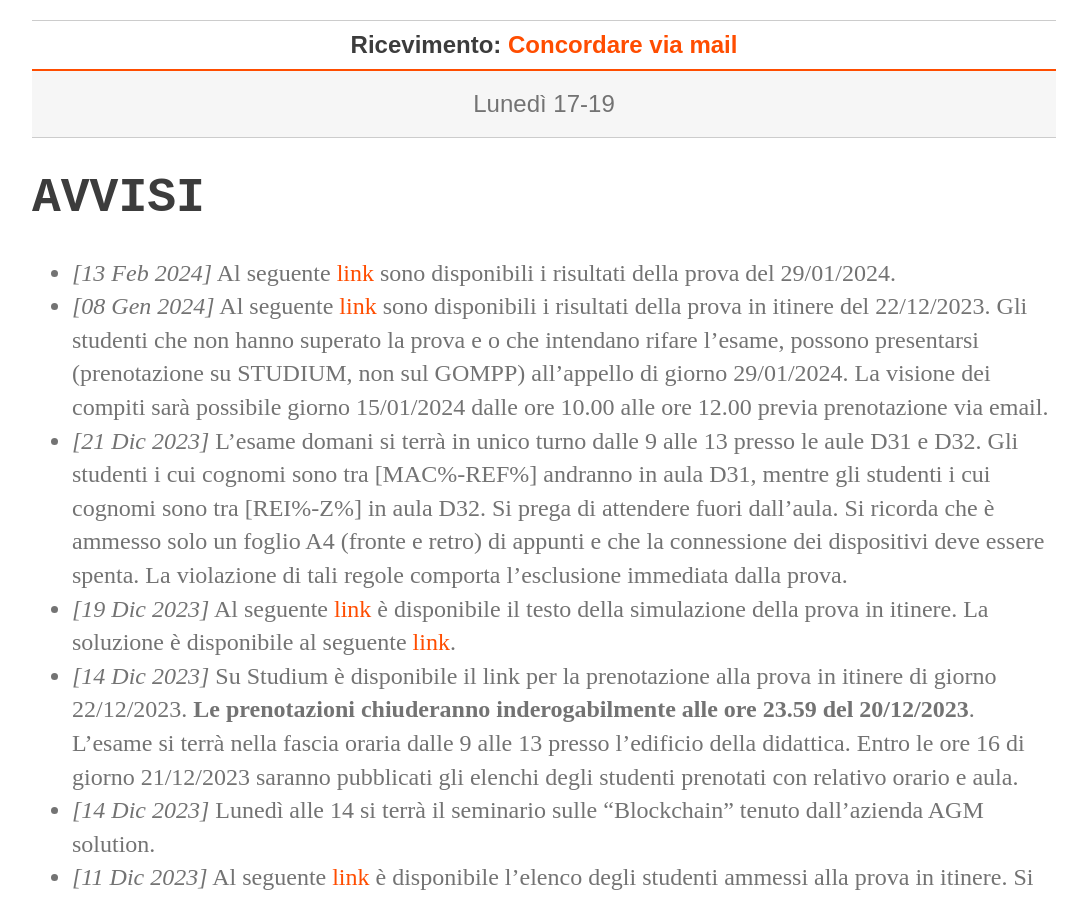
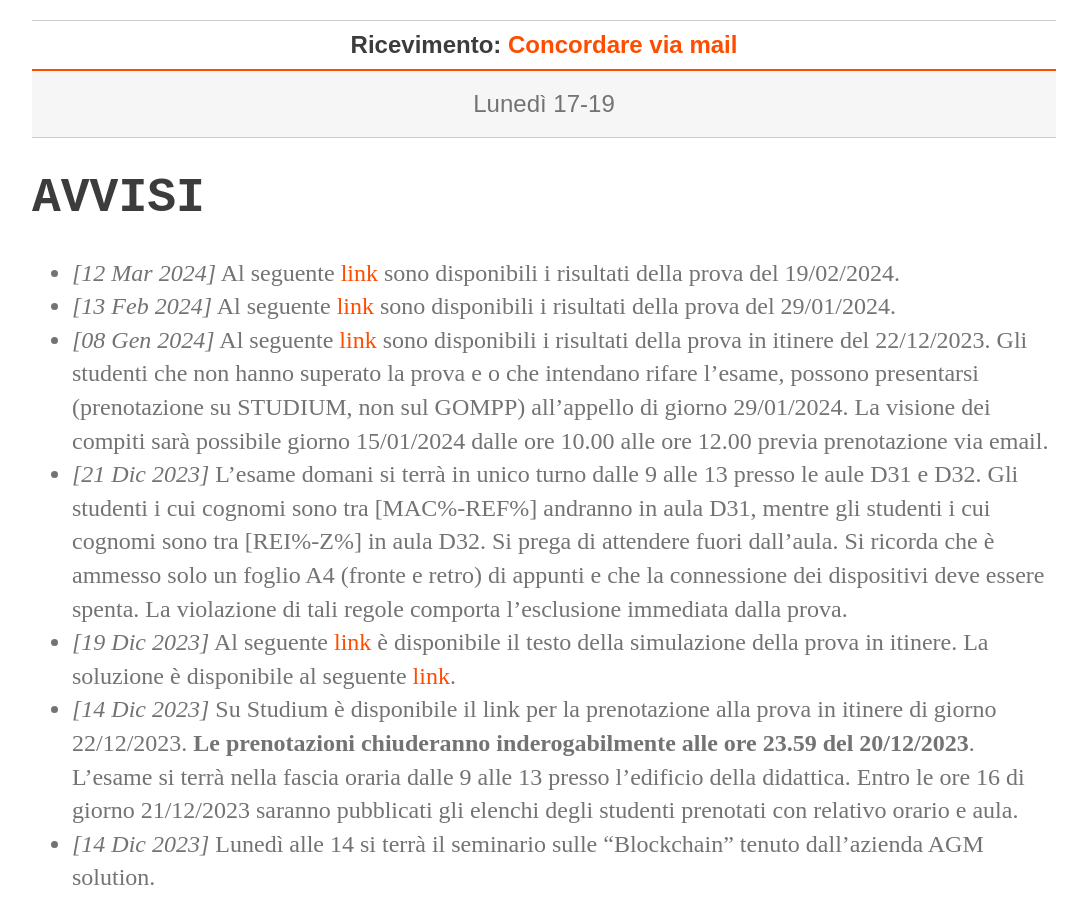
Before and after one commit to perceivelab/database-course, a Jekyll site: the page built from index.md, in a window 1280 px wide and 900 px high, scrolled down 440 px. Shown: the whole window, without its empty margins (96-1183 px from the left). Built offline with Jekyll 4.4.1, drawn with Linux system fonts in a browser that asks for light colours.

Commit message:
Update index.md

```diff
--- a/index.md
+++ b/index.md
@@ -21,6 +21,7 @@ layout: default
 
 # AVVISI
 
+- *[12 Mar 2024]* Al seguente [link](https://drive.google.com/file/d/1OhGAhpWahXT8aH3983dH7ohFQrD-2icb/view?usp=sharing) sono disponibili i risultati della prova del 19/02/2024.
 - *[13 Feb 2024]* Al seguente [link](https://drive.google.com/file/d/1StJdES9zXZYAfUavCk4HhlqexqM64DkV/view?usp=sharing) sono disponibili i risultati della prova del 29/01/2024.
 - *[08 Gen 2024]* Al seguente [link](https://drive.google.com/file/d/14XDf1dFMzfGNVS6B2uxRpRVSjs1drqkP/view?usp=sharing) sono disponibili i risultati della prova in itinere del 22/12/2023. Gli studenti che non hanno superato la prova e o che intendano rifare l'esame, possono presentarsi (prenotazione su STUDIUM, non sul GOMPP) all'appello di giorno 29/01/2024. La visione dei compiti sarà possibile giorno 15/01/2024 dalle ore 10.00 alle ore 12.00 previa prenotazione via email.
 - *[21 Dic 2023]* L'esame domani si terrà in unico turno dalle 9 alle 13 presso le aule D31 e D32.  Gli studenti i cui cognomi sono tra [MAC%-REF%] andranno in aula D31, mentre gli studenti i cui cognomi sono tra [REI%-Z%] in aula D32. Si prega di attendere fuori dall'aula. Si ricorda che è ammesso solo un foglio A4 (fronte e retro) di appunti e che la connessione dei dispositivi deve essere spenta. La violazione di tali regole comporta l'esclusione immediata dalla prova.
```
